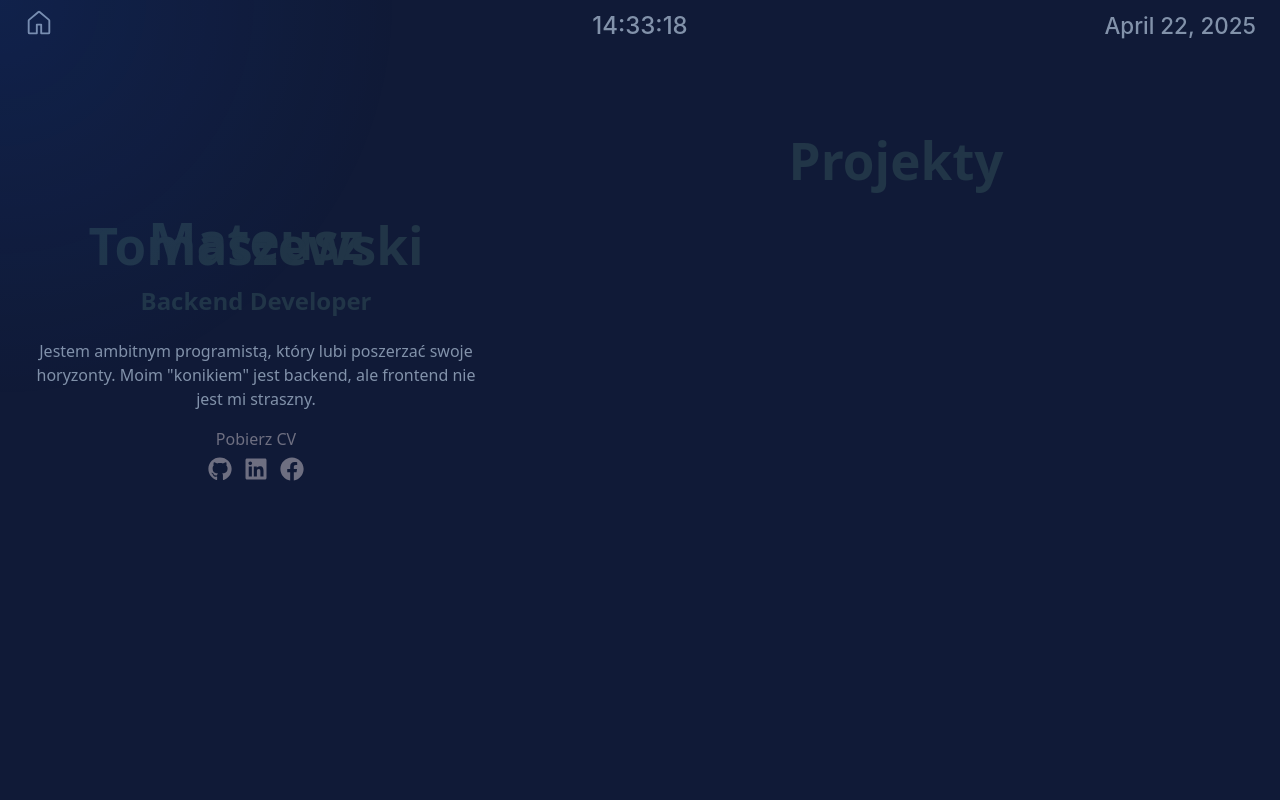
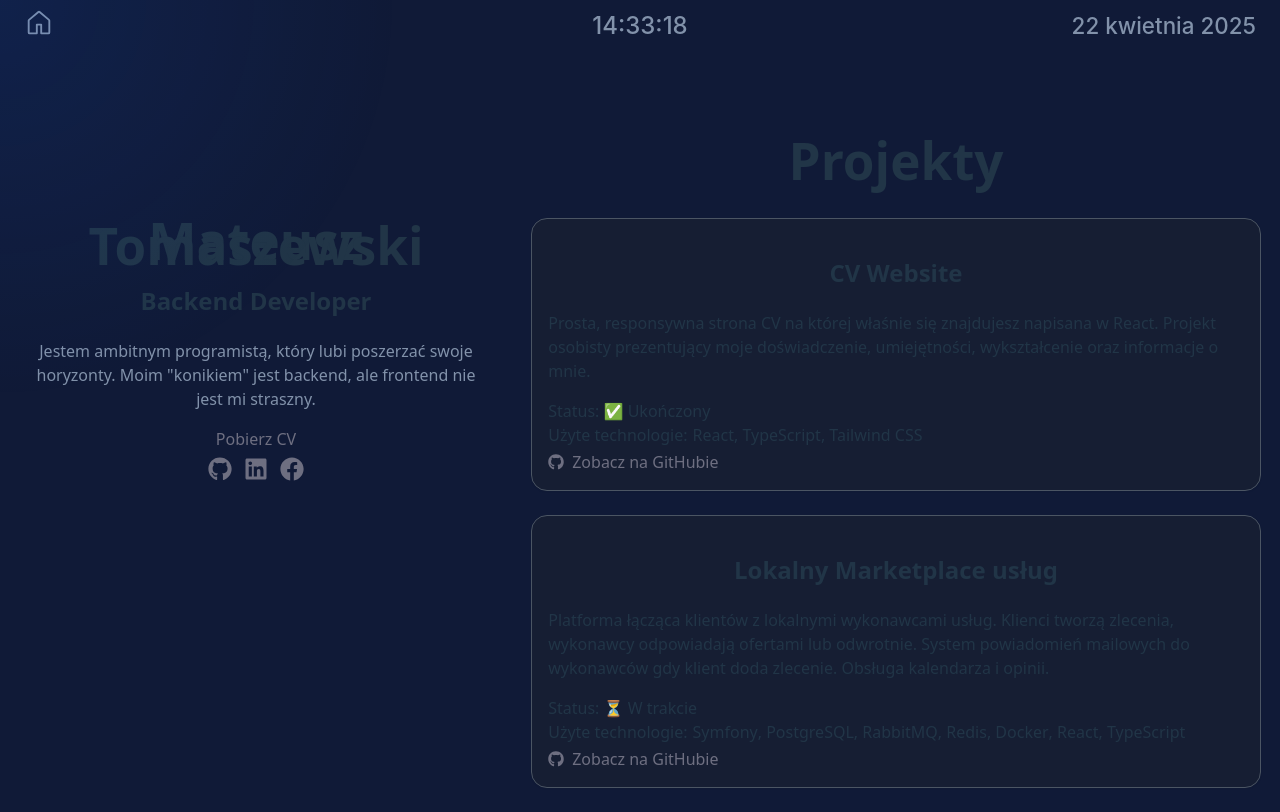
Before and after one commit to Tomataelo/cv-website, a React (Vite) app: page /projects in a window 1280 px wide. Built offline with nearby package versions, Linux system fonts and the light colour scheme.

Commit message:
adding projects, changing the date to Polish

```diff
--- a/package.json
+++ b/package.json
@@ -10,7 +10,9 @@
     "preview": "vite preview"
   },
   "dependencies": {
+    "@heroicons/react": "^2.2.0",
     "@types/swiper": "^6.0.0",
+    "lucide-react": "^0.525.0",
     "react": "^19.0.0",
     "react-dom": "^19.0.0",
     "react-fast-marquee": "^1.6.5",
--- a/src/components/Header.tsx
+++ b/src/components/Header.tsx
@@ -17,7 +17,7 @@ export const Header = () => {
         second: "2-digit",
     });
 
-    const formattedDate = time.toLocaleDateString("en-US", {
+    const formattedDate = time.toLocaleDateString("pl-PL", {
         year: "numeric",
         day: "numeric",
         month: "long",
--- a/src/components/RightSide/Slider.tsx
+++ b/src/components/RightSide/Slider.tsx
@@ -15,7 +15,7 @@ const icons = [
 const Slider: React.FC = () => {
     return (
         <div className="slider mt-[10rem]">
-            <h2 className="text-3xl font-bold text-white text-center" style={{ marginBottom: '1.5rem' }}>TECH STACK</h2>
+            <h2 className="text-3xl font-bold text-white text-center" style={{ marginBottom: '1.5rem' }}>ZNANE TECHNOLOGIE</h2>
 
             <Marquee gradient={false} speed={50} pauseOnHover={false}>
                 {icons.map((item, idx) => (
--- a/src/index.css
+++ b/src/index.css
@@ -113,6 +113,10 @@ button:focus-visible {
   transform: rotateY(180deg);
 }
 
+h1#project {
+  margin-bottom: 55px;
+}
+
 .card-container:hover .card-inner {
   transform: rotateY(180deg);
 }
--- a/src/pages/Projects.tsx
+++ b/src/pages/Projects.tsx
@@ -1,11 +1,98 @@
 import React from "react";
+import { FaGithub } from "react-icons/fa";
 
-const Education: React.FC = () => {
+const projects = [
+    {
+        title: "CV Website",
+        description:
+            "Prosta, responsywna strona CV na której właśnie się znajdujesz napisana w React. Projekt osobisty prezentujący moje doświadczenie, umiejętności, wykształcenie oraz informacje o mnie.",
+        stack: ["React", "TypeScript", "Tailwind CSS"],
+        github: "https://github.com/Tomataelo/cv-website",
+        status: "done",
+    },
+    {
+        title: "Lokalny Marketplace usług",
+        description:
+            "Platforma łącząca klientów z lokalnymi wykonawcami usług. Klienci tworzą zlecenia, wykonawcy odpowiadają ofertami lub odwrotnie. System powiadomień mailowych do wykonawców gdy klient doda zlecenie. Obsługa kalendarza i opinii.",
+        stack: [
+            "Symfony",
+            "PostgreSQL",
+            "RabbitMQ",
+            "Redis",
+            "Docker",
+            "React",
+            "TypeScript"
+        ],
+        github: "https://github.com/Tomataelo/LocalMarketplace",
+        status: "in-progress",
+    },
+];
+
+const Projects: React.FC = () => {
     return (
-        <div className="text-white text-xl p-4">
-            <h1 className="text-3xl font-bold mb-4">Projekty</h1>
+        <div className="text-white px-6 py-8">
+            <h1 id={'project'} className="text-3xl font-bold pb-2">Projekty</h1>
+            <div className="grid md:grid-cols-2 gap-6 w-[95%] mx-auto">
+                {projects.map((project, index) => (
+                    <div
+                        key={index}
+                        style={{
+                            border: '1px solid #4b5563',
+                            borderRadius: '1rem',
+                            padding: '1rem',
+                            backgroundColor: '#161e33',
+                            boxShadow: '0 1px 2px rgba(0, 0, 0, 0.05)',
+                            transition: 'box-shadow 0.3s ease',
+                            marginBottom: '1.5rem',
+                            maxWidth: '55rem',
+                            marginLeft: 'auto',
+                            marginRight: 'auto',
+                        }}
+                    >
+
+                        <h2 className="text-2xl font-semibold mb-2">{project.title}</h2>
+                        <div className="w-full text-left mb-2">
+                            <p className="text-gray-300 flex mb-1">
+                                {project.description}
+                            </p>
+                            <div className="flex items-center gap-2 text-sm">
+                                <span className="text-gray-400 font-medium">Status:{'\u00A0'}</span>
+                                {project.status === "done" ? (
+                                    <span className="text-green-400">✅ Ukończony</span>
+                                ) : (
+                                    <span className="text-yellow-400">⏳ W trakcie</span>
+                                )}
+                            </div>
+                        </div>
+                        <div className="mb-4 flex flex-wrap justify-left items-center gap-2 text-center">
+                            <span className="mr-[5px]"> Użyte technologie: </span>
+
+                            {project.stack.map((tech, i) => (
+                                <React.Fragment key={i}>
+                                    <span className="bg-gray-700 text-sm px-3 py-1 rounded-full text-gray-100">
+                                        {tech}
+                                    </span>
+                                    {i < project.stack.length - 1 && (
+                                        <span className="text-white text-sm">,{'\u00A0'}</span>
+                                    )}
+                                </React.Fragment>
+                            ))}
+
+                        </div>
+                        <a
+                            href={project.github}
+                            target="_blank"
+                            rel="noopener noreferrer"
+                            className="flex items-center gap-2 text-sm text-blue-400 hover:text-blue-300 transition-colors self-start mt-[0.2rem]"
+                        >
+                            <FaGithub className="text-lg" style={{marginRight: '0.5rem'}}/>
+                            Zobacz na GitHubie
+                        </a>
+                    </div>
+                ))}
+            </div>
         </div>
     );
 };
 
-export default Education;
+export default Projects;
--- a/tailwind.config.js
+++ b/tailwind.config.js
@@ -1,11 +1,13 @@
 /** @type {import('tailwindcss').Config} */
 module.exports = {
     content: [
-        "./index.html",
-        "./src/**/*.{js,ts,jsx,tsx}",
+        "./src/**/*.{js,jsx,ts,tsx}", // lub odpowiednie ścieżki
+    ],
+    safelist: [
+        'customCard'
     ],
     theme: {
         extend: {},
     },
     plugins: [],
-}
+};
```
Also changed, not shown: 1 other file (tests, documents, lock files or other folders).
